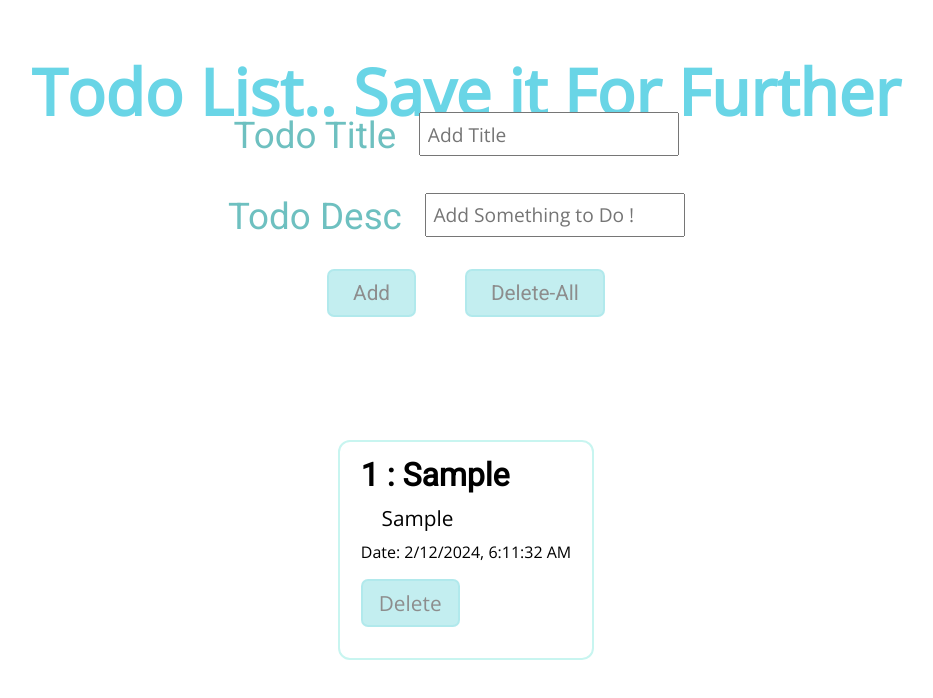
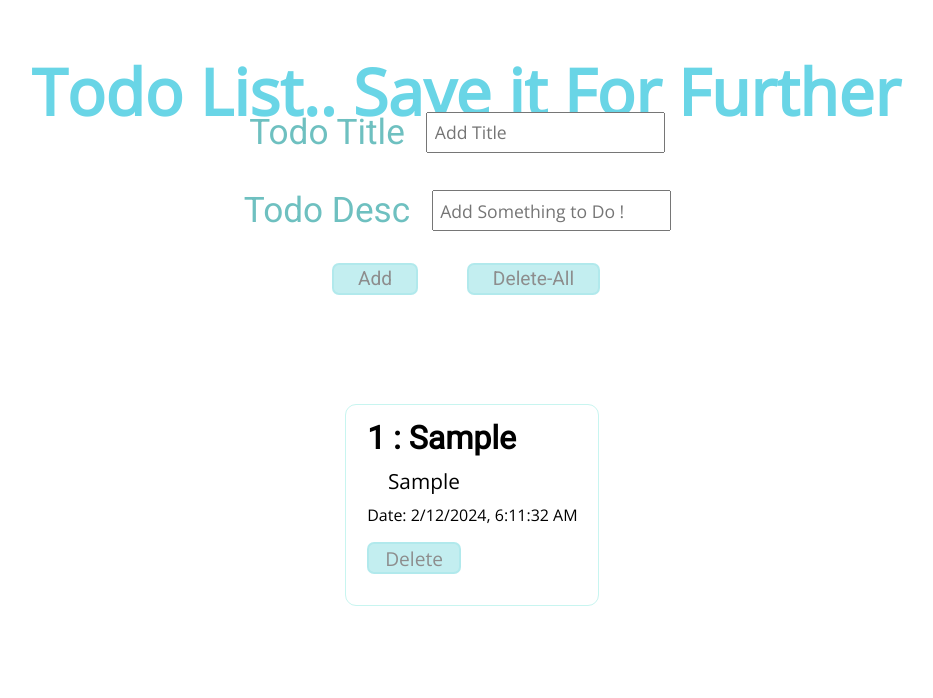
Before and after one commit to sahil-s-i/Todo-List-App, a plain HTML site: page index.html in a window 1280 px wide. Both pictures are taken after typing "Sample", "Sample" into the empty fields and a click on the button "Add". Shown: the whole page, without its empty margins (174-1107 px from the left). Drawn offline with nearby package versions, Linux system fonts and the light colour scheme.

Commit message:
Update style.css

```diff
--- a/style.css
+++ b/style.css
@@ -27,7 +27,7 @@
     justify-content: center;
     align-items: center;
     position: relative;
-    top: .3rem;
+    top: .2rem;
 }
 
 .form {
@@ -35,31 +35,31 @@
 }
 
 .form label {
-    font-size: 2.3rem;
+    font-size: 2.2rem;
     color: #6ec0c0;
     position: relative;
-    top: .4rem;
+    top: .3rem;
     font-family: 'Roboto', sans-serif;
 }
 
 .form input {
     outline: none;
     padding: .4rem;
-    font-size: 1.2rem;
+    font-size: 1.1rem;
     margin: 0em 1em;
     font-family: 'Open Sans', sans-serif;
 }
 
 
 .btn {
-    height: 3rem;
+    height: 2rem;
     background: rgba(170, 231, 234, 0.7);
     border-radius: 7px;
     color: #8d8d8d;
     text-align: center;
     cursor: pointer;
     transition: all 100ms ease-in-out;
-    font-size: 1.3rem;
+    font-size: 1.2rem;
     padding: 0rem 1.5rem;
     margin: 1rem 1.4rem;
     border: 2px solid rgba(170, 231, 234, 0.7);
@@ -75,18 +75,18 @@
 }
 
 .todo_container {
-    width: 100%;
+    width: 101%;
     display: flex;
     justify-content: space-around;
     flex-wrap: wrap;
     align-items: center;
     position: relative;
-    top: 6rem;
+    top: 5rem;
 }
 
 .todolist {
-    border: 2px solid #c8f5f0;
-    border-radius: 12px;
+    border: 1px solid #c8f5f0;
+    border-radius: 11px;
     margin: 1rem .8rem;
     padding: .9rem 1.3rem;
 }
```
